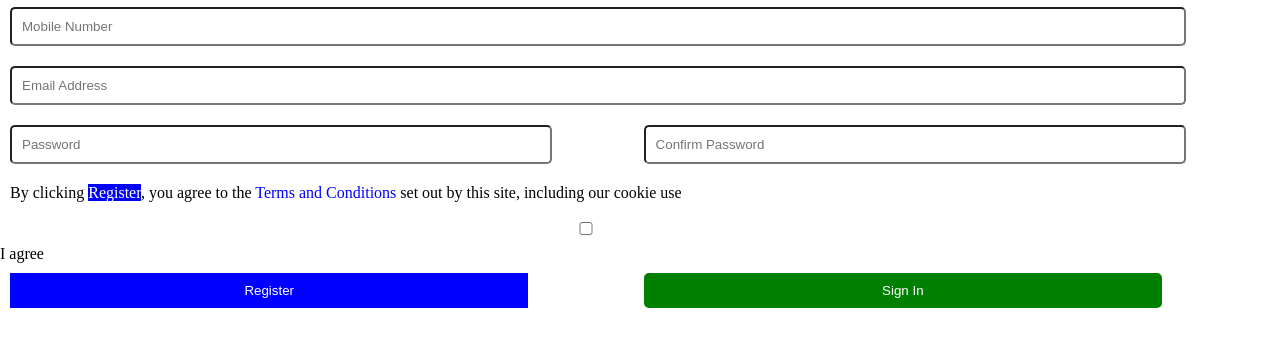
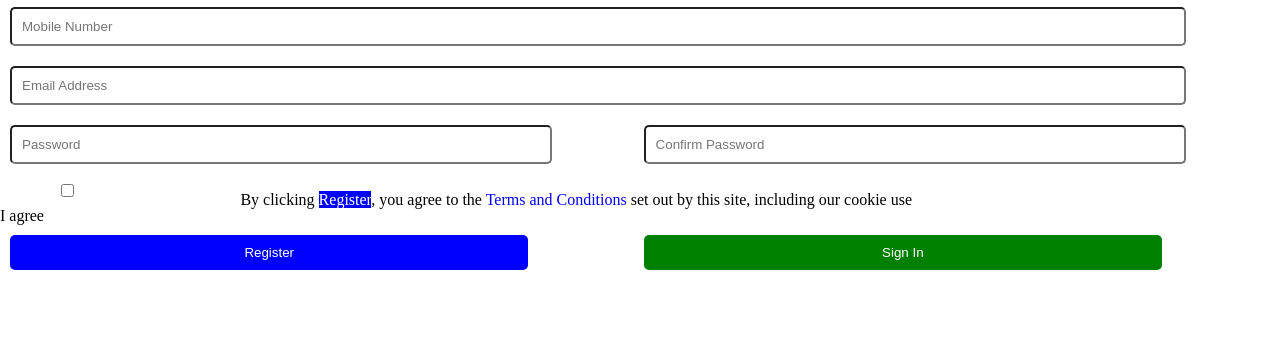
Before and after one commit to victorincode/training_exercises, a plain HTML site: page index.html in a window 1280 px wide. Shown: the part 99-446 px from the top of the page. Drawn offline with Linux system fonts and the light colour scheme.

Commit message:
Uhhh. Good enough?

```diff
--- a/index.html
+++ b/index.html
@@ -36,14 +36,16 @@
             <input type="password" placeholder="Confirm Password">
         </form>
     </div>
-    <div class="full-part">
+    <div class="agree-to-terms">
+        <input type="checkbox" name="agree-terms">
+        <label for="agree-terms">I agree</label>
+    </div>
+    <div class="term-details">
         <p>
             By clicking <span style="background-color:blue;color:white">Register</span>,
             you agree to the <span style="color:blue">Terms and Conditions</span> set out
             by this site, including our cookie use
         </p>
-        <input type="checkbox" name="agree-terms">
-        <label for="agree-terms">I agree</label>
     </div>
 
     <div class="first-part">
--- a/stylesheet.css
+++ b/stylesheet.css
@@ -31,6 +31,12 @@ input{
 .full-part{
     flex: 100%;
 }
+.agree-to-terms{
+    flex: 10%;
+}
+.term-details{
+    flex: 80%;
+}
 
 p{
     padding: 10px;
@@ -41,11 +47,11 @@ button{
     padding: 10px;
     color: white;
     border: none;
+    border-radius: 5px;
 }
 button#register{
     background-color: blue;
 }
 button#sign-in{
     background-color: green;
-    border-radius: 5px;
 }
```
